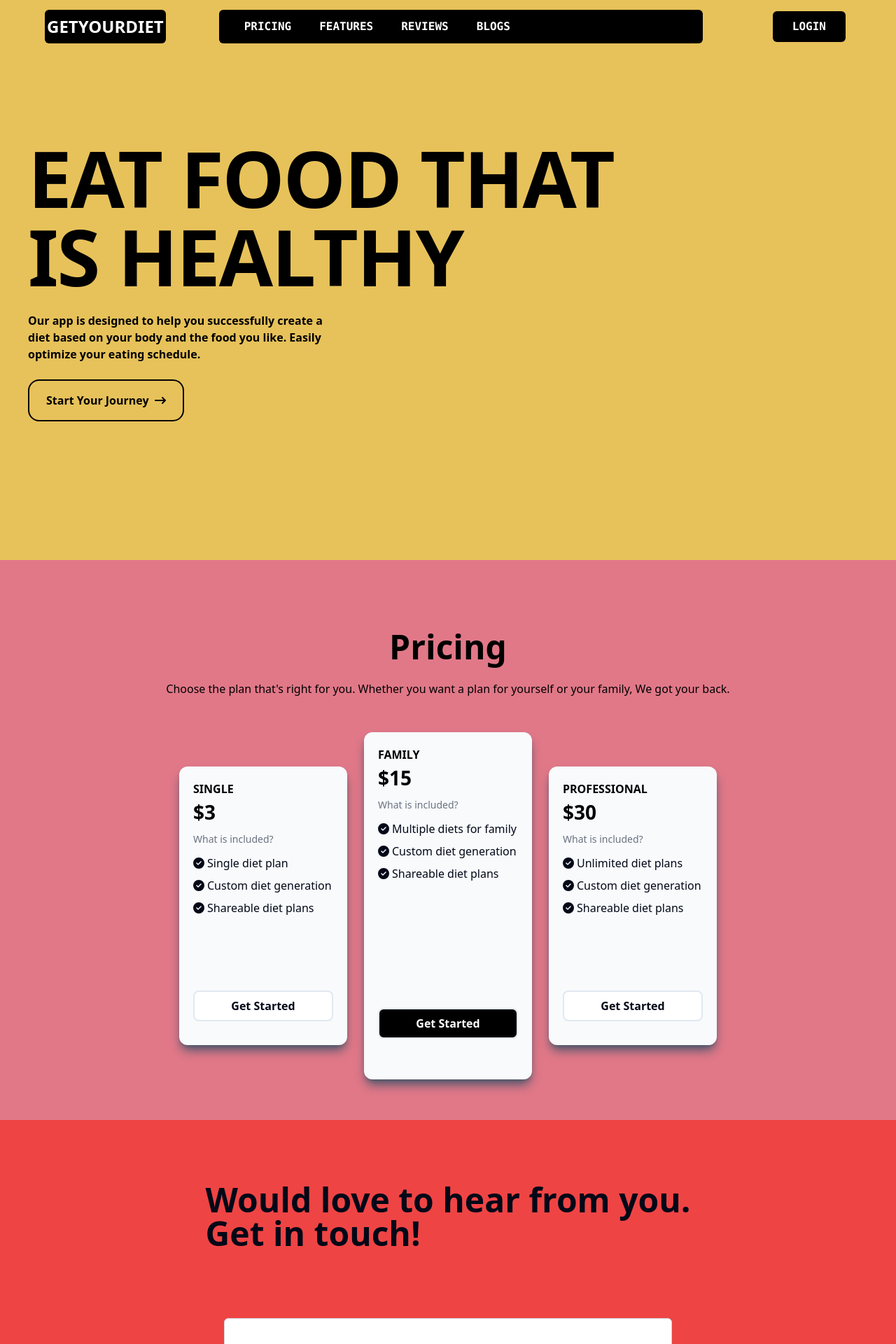
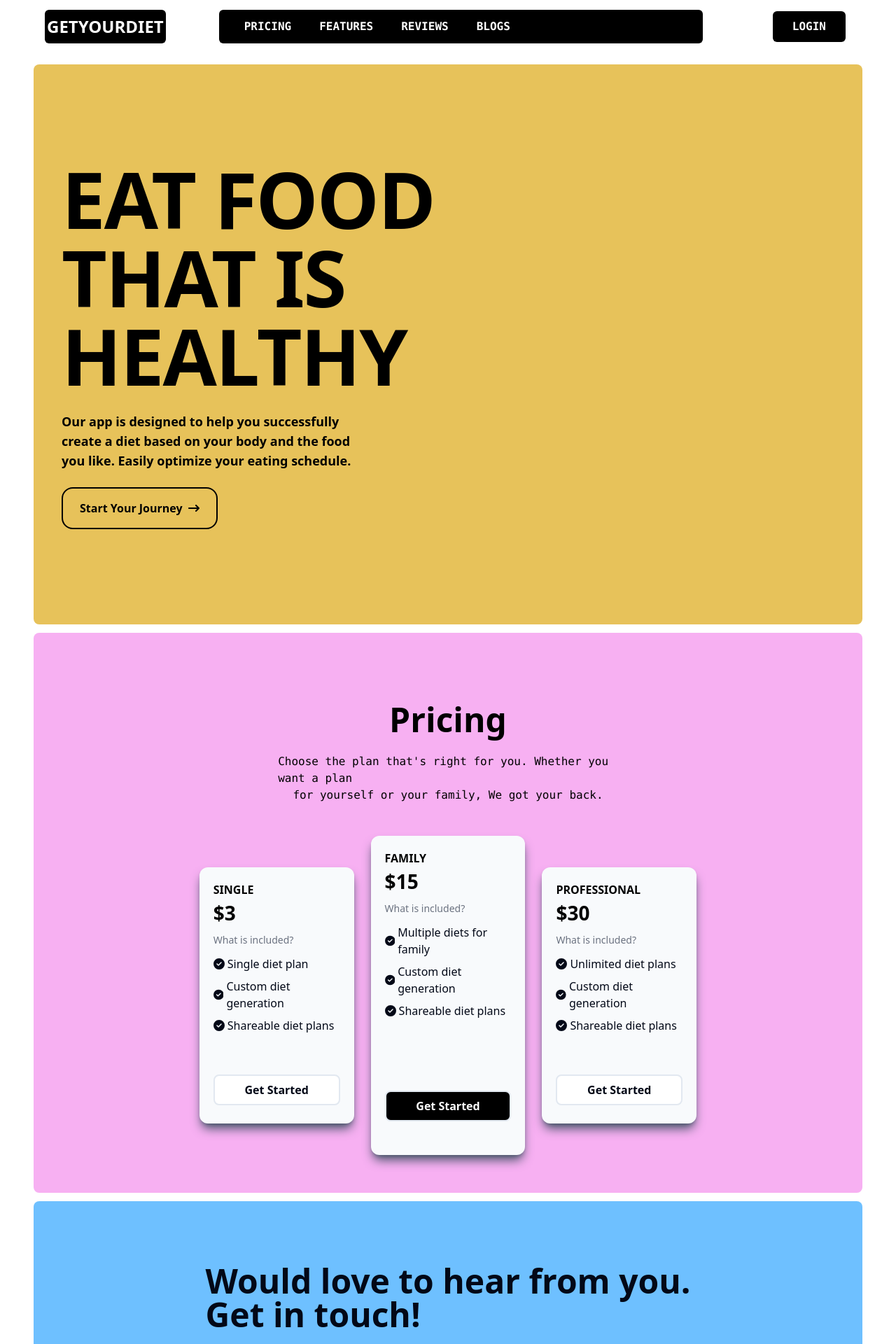
Before and after one commit to ishk9/getYourDiet, a Next.js app in the folder client/: page / in a window 1280 px wide. Shown: the top 1920 px of the page at 70% size. Built offline with nearby package versions, Linux system fonts and the light colour scheme.

Commit message:
Feature: Added new UI designs

```diff
--- a/client/app/Landing/page.js
+++ b/client/app/Landing/page.js
@@ -6,11 +6,14 @@ import Reviews from "../Reviews/page";
 
 const LandingPage = () => {
     return (
-        <div>
+        <div className="bg-white">
             <Navbar />
-            <StarterPage />
-            <PricingPage/>
-            <Reviews />
+            <div className="p-4 px-12 bg-white">
+                <StarterPage />
+                <PricingPage/>
+                <Reviews />
+            </div>
+
         </div>
     )
 }
--- a/client/app/Pricing/page.js
+++ b/client/app/Pricing/page.js
@@ -25,9 +25,13 @@ const prices = [
 export default function PricingPage() {
 
     return (
-        <div id="pricing" className="flex flex-col w-screen h-screen items-center px-10 py-2 overflow-x-hidden bg-[#E17888]">
+        <div id="pricing" className="flex flex-col w-full h-screen items-center px-10 py-2 overflow-x-hidden bg-[#F7B0F2] rounded-lg mb-3">
             <h1 className="text-[3em] font-semibold mt-20 text-black">Pricing</h1>
-            <p className='mt-3 text-black'>Choose the plan that&apos;s right for you. Whether you want a plan for yourself or your family, We got your back.</p>
+            <div className="w-[44%] flex flex-col justify-center items-center">
+                <p className='mt-3 text-black font-mono'>Choose the plan that&apos;s right for you. Whether you want a plan</p>
+                <p className='text-black font-mono'>for yourself or your family, We got your back.</p>
+            </div>
+
 
             <div className='flex h-full w-full justify-center items-center'>
                 {
--- a/client/app/Reviews/page.js
+++ b/client/app/Reviews/page.js
@@ -10,7 +10,7 @@ export default function Reviews() {
     })
     };
     return (
-        <div id="reviews" className="h-screen w-screen flex flex-col justify-evenly items-center px-10 py-2 bg-red-500">
+        <div id="reviews" className="h-screen w-full flex flex-col justify-evenly items-center px-10 py-2 bg-[#6EC0FF] rounded-lg mb-3">
             <div className="flex flex-col">
                 <h1 className="text-5xl font-semibold">Would love to hear from you.</h1>
                 <p className="text-5xl font-semibold">Get in touch!</p>
--- a/client/app/Starter/page.js
+++ b/client/app/Starter/page.js
@@ -4,14 +4,14 @@ import { FaArrowRightLong } from "react-icons/fa6";
 
 export default function StarterPage() {
     return (
-        <div className="flex w-screen h-screen justify-center items-center px-10 py-2 bg-[#E7C25A]">
+        <div className="flex w-full h-screen justify-center items-center px-10 bg-[#E7C25A] rounded-lg mb-3">
             <div className="flex lg:w-3/4 w-11/12 cursor-default">
                 <div className="flex flex-col w-full justify-center items-start">
                     <h1 className="font-extrabold text-black lg:text-[7em] text-[3em] leading-[1] tracking-[-2px] uppercase">
                        Eat food that is Healthy
                     </h1>
 
-                    <p className="mt-6 lg:w-1/2 w-full flex lg:text-base font-semibold text-[11px] text-black">
+                    <p className="mt-6 lg:w-1/2 w-full flex lg:text-lg font-semibold text-[11px] text-black">
                         Our app is designed to help you successfully create a diet based on your body and the food you like. Easily optimize your eating schedule.
                     </p>
                     <Link
--- a/client/components/Navbar.js
+++ b/client/components/Navbar.js
@@ -9,7 +9,7 @@ function Navbar() {
         });
     };
     return (
-        <nav className="flex flex-row w-full justify-between items-center px-16 py-2 bg-transparent fixed  top-0 z-50">
+        <nav className="flex flex-row w-full justify-between items-center px-16 py-2">
             <div className='p-2 bg-black rounded-md w-[15%] flex justify-center items-center'>
                 <Link href="/">
                     <p className="text-white text-2xl font-extrabold uppercase">GetYourDiet</p>
```
